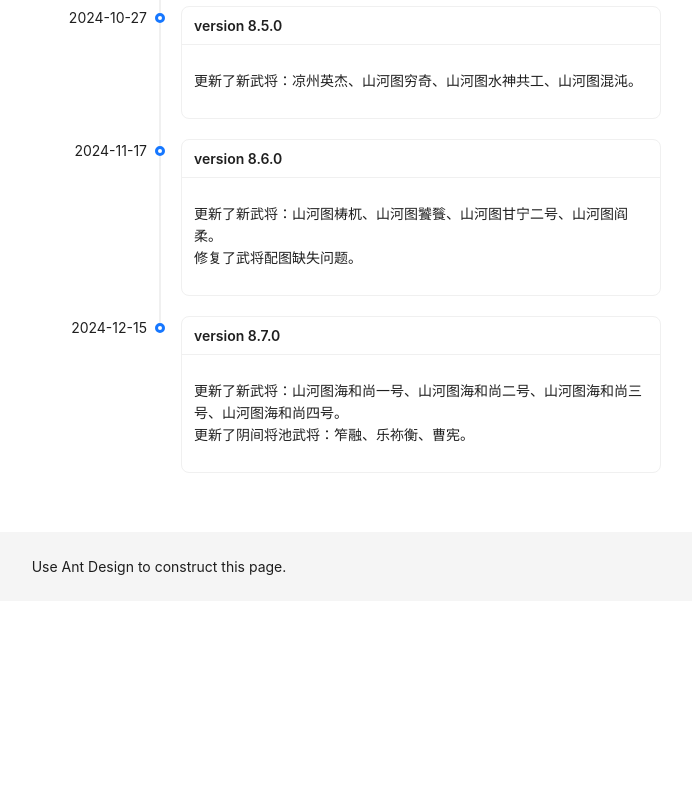
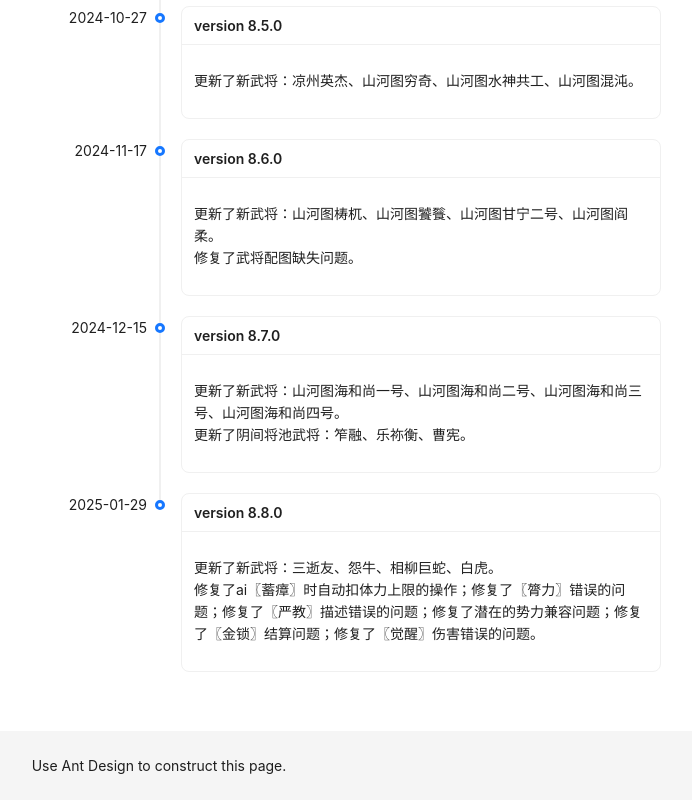
Before and after one commit to S-N-O-R-L-A-X/noname-extension, a React (Vite) app in the folder noname/: page /#/log in a window 1280 px wide. Shown: the part 3445-4245 px from the top of the page, without its empty margins (481-1173 px from the left). Before the commit the page ends 4046 px from the top, so only its background shows below. Built offline with nearby package versions, Linux system fonts and the light colour scheme.

Commit message:
feat: update log

```diff
--- a/noname/src/Views/Home/Home.tsx
+++ b/noname/src/Views/Home/Home.tsx
@@ -1,7 +1,7 @@
 export default function Home() {
   return (
     <div>
-      <a href="https://github.com/S-N-O-R-L-A-X/noname-extension/releases/download/%E5%A4%A7%E6%88%98%E4%B8%83%E9%98%B48.7.0/8.7.0.zip">点击下载最新版本</a>
+      <a href="https://github.com/S-N-O-R-L-A-X/noname-extension/releases/download/%E5%A4%A7%E6%88%98%E4%B8%83%E9%98%B48.8.0/8.8.0.zip">点击下载最新版本</a>
       <br />
       <span>
         可以通过下方链接加QQ群：
--- a/noname/src/Views/UpdateLog/update.json
+++ b/noname/src/Views/UpdateLog/update.json
@@ -184,6 +184,14 @@
         "更新了新武将：山河图海和尚一号、山河图海和尚二号、山河图海和尚三号、山河图海和尚四号。",
         "更新了阴间将池武将：笮融、乐祢衡、曹宪。"
       ]
+    },
+    {
+      "time": "2025-01-29",
+      "version": "8.8.0",
+      "content": [
+        "更新了新武将：三逝友、怨牛、相柳巨蛇、白虎。",
+        "修复了ai〖蓄瘴〗时自动扣体力上限的操作；修复了〖膂力〗错误的问题；修复了〖严教〗描述错误的问题；修复了潜在的势力兼容问题；修复了〖金锁〗结算问题；修复了〖觉醒〗伤害错误的问题。"
+      ]
     }
   ]
 }
```
